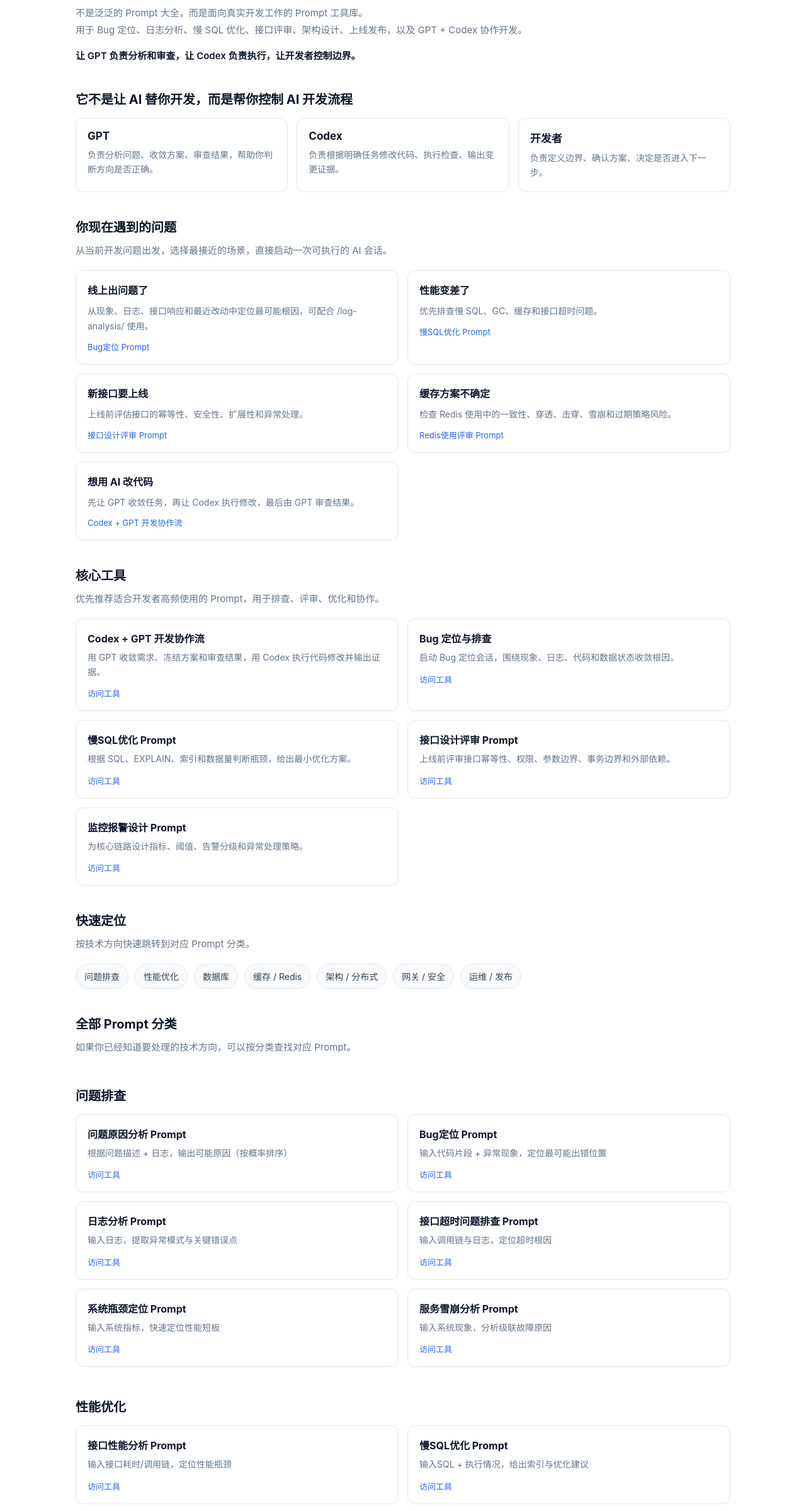
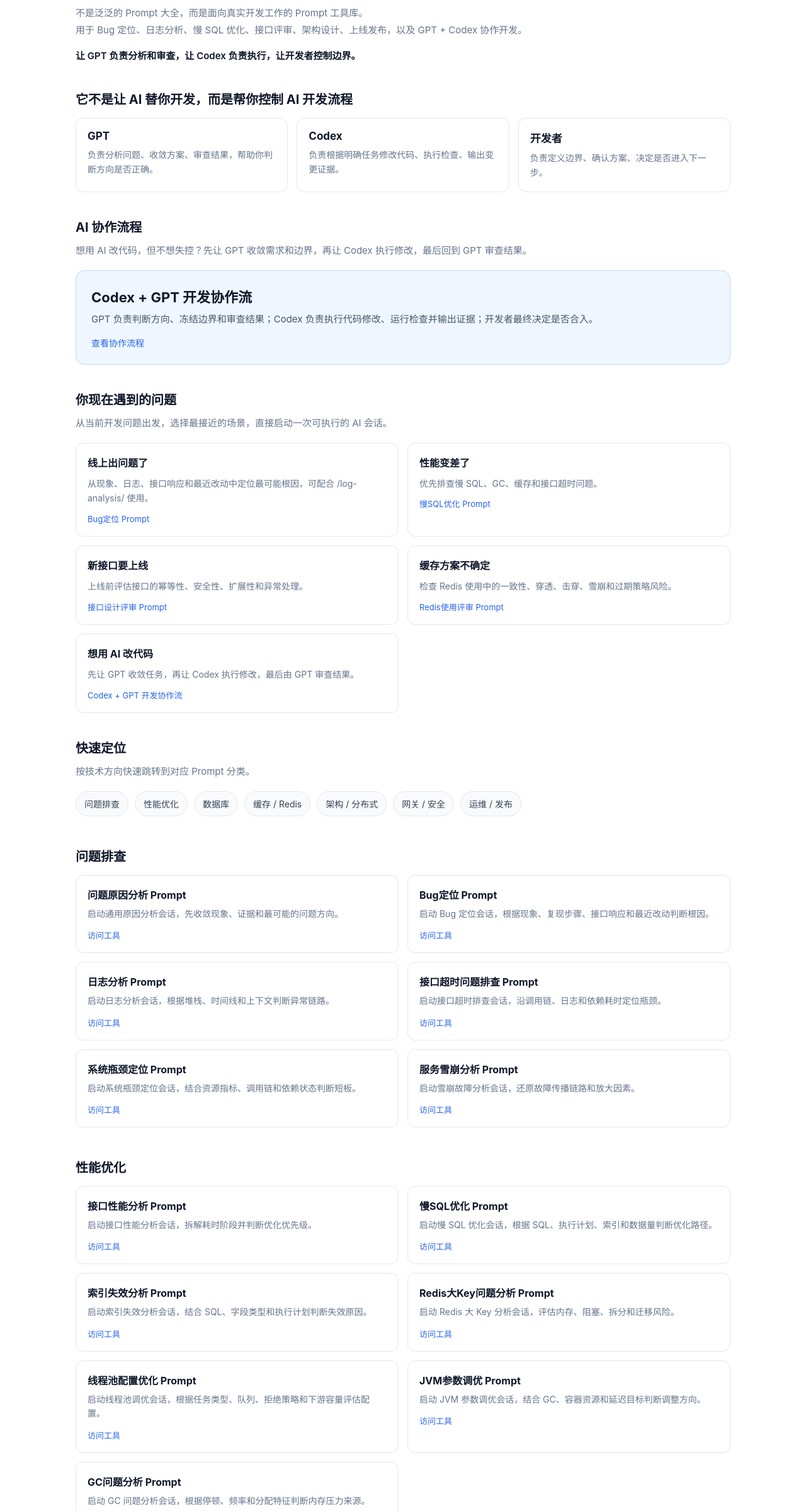
Before and after one commit to codeinsightlab/promptforge-site, a website: page index.html in a window 1280 px wide. Shown: the part 151-2550 px from the top of the page at 63% size. Drawn offline with Linux system fonts and the light colour scheme.

Commit message:
optimize homepage positioning

```diff
--- a/index.html
+++ b/index.html
@@ -118,6 +118,14 @@
       font-size: 15px;
       color: #475569;
       line-height: 1.7;
+    }
+
+    .featured em {
+      display: inline-block;
+      margin-top: 14px;
+      font-size: 14px;
+      font-style: normal;
+      color: #2563eb;
     }
 
     .path-grid {
@@ -285,6 +293,18 @@
     </section>
 
     <section>
+      <h2>AI 协作流程</h2>
+      <p class="section-desc">想用 AI 改代码，但不想失控？先让 GPT 收敛需求和边界，再让 Codex 执行修改，最后回到 GPT 审查结果。</p>
+      <div>
+        <a class="featured" href="/codex-gpt-workflow/">
+          <strong>Codex + GPT 开发协作流</strong>
+          <span>GPT 负责判断方向、冻结边界和审查结果；Codex 负责执行代码修改、运行检查并输出证据；开发者最终决定是否合入。</span>
+          <em>查看协作流程</em>
+        </a>
+      </div>
+    </section>
+
+    <section>
       <h2>你现在遇到的问题</h2>
       <p class="section-desc">从当前开发问题出发，选择最接近的场景，直接启动一次可执行的 AI 会话。</p>
       <div class="path-grid">
@@ -327,38 +347,6 @@
     </section>
 
     <section>
-      <h2>核心工具</h2>
-      <p class="section-desc">优先推荐适合开发者高频使用的 Prompt，用于排查、评审、优化和协作。</p>
-      <div class="prompt-grid">
-        <a class="prompt-card" href="/codex-gpt-workflow/">
-          <strong>Codex + GPT 开发协作流</strong>
-          <span>用 GPT 收敛需求、冻结方案和审查结果，用 Codex 执行代码修改并输出证据。</span>
-          <em>访问工具</em>
-        </a>
-        <a class="prompt-card" href="/bug-location/">
-          <strong>Bug 定位与排查</strong>
-          <span>启动 Bug 定位会话，围绕现象、日志、代码和数据状态收敛根因。</span>
-          <em>访问工具</em>
-        </a>
-        <a class="prompt-card" href="/slow-sql-optimization/">
-          <strong>慢SQL优化 Prompt</strong>
-          <span>根据 SQL、EXPLAIN、索引和数据量判断瓶颈，给出最小优化方案。</span>
-          <em>访问工具</em>
-        </a>
-        <a class="prompt-card" href="/api-design-review/">
-          <strong>接口设计评审 Prompt</strong>
-          <span>上线前评审接口幂等性、权限、参数边界、事务边界和外部依赖。</span>
-          <em>访问工具</em>
-        </a>
-        <a class="prompt-card" href="/monitoring-alert-design/">
-          <strong>监控报警设计 Prompt</strong>
-          <span>为核心链路设计指标、阈值、告警分级和异常处理策略。</span>
-          <em>访问工具</em>
-        </a>
-      </div>
-    </section>
-
-    <section>
       <h2>快速定位</h2>
       <p class="section-desc">按技术方向快速跳转到对应 Prompt 分类。</p>
       <nav class="category-nav" aria-label="快速定位 Prompt 分类">
@@ -372,42 +360,42 @@
       </nav>
     </section>
 
-    <section>
+    <!-- <section>
       <h2>全部 Prompt 分类</h2>
       <p class="section-desc">如果你已经知道要处理的技术方向，可以按分类查找对应 Prompt。</p>
-    </section>
+    </section> -->
 
     <section id="troubleshooting" class="category">
       <h2>问题排查</h2>
       <div class="prompt-grid">
         <a class="prompt-card" href="/problem-cause-analysis/">
           <strong>问题原因分析 Prompt</strong>
-          <span>根据问题描述 + 日志，输出可能原因（按概率排序）</span>
+          <span>启动通用原因分析会话，先收敛现象、证据和最可能的问题方向。</span>
           <em>访问工具</em>
         </a>
         <a class="prompt-card" href="/bug-location/">
           <strong>Bug定位 Prompt</strong>
-          <span>输入代码片段 + 异常现象，定位最可能出错位置</span>
+          <span>启动 Bug 定位会话，根据现象、复现步骤、接口响应和最近改动判断根因。</span>
           <em>访问工具</em>
         </a>
         <a class="prompt-card" href="/log-analysis/">
           <strong>日志分析 Prompt</strong>
-          <span>输入日志，提取异常模式与关键错误点</span>
+          <span>启动日志分析会话，根据堆栈、时间线和上下文判断异常链路。</span>
           <em>访问工具</em>
         </a>
         <a class="prompt-card" href="/api-timeout-analysis/">
           <strong>接口超时问题排查 Prompt</strong>
-          <span>输入调用链与日志，定位超时根因</span>
+          <span>启动接口超时排查会话，沿调用链、日志和依赖耗时定位瓶颈。</span>
           <em>访问工具</em>
         </a>
         <a class="prompt-card" href="/system-bottleneck-analysis/">
           <strong>系统瓶颈定位 Prompt</strong>
-          <span>输入系统指标，快速定位性能短板</span>
+          <span>启动系统瓶颈定位会话，结合资源指标、调用链和依赖状态判断短板。</span>
           <em>访问工具</em>
         </a>
         <a class="prompt-card" href="/service-avalanche-analysis/">
           <strong>服务雪崩分析 Prompt</strong>
-          <span>输入系统现象，分析级联故障原因</span>
+          <span>启动雪崩故障分析会话，还原故障传播链路和放大因素。</span>
           <em>访问工具</em>
         </a>
       </div>
@@ -418,37 +406,37 @@
       <div class="prompt-grid">
         <a class="prompt-card" href="/api-performance-analysis/">
           <strong>接口性能分析 Prompt</strong>
-          <span>输入接口耗时/调用链，定位性能瓶颈</span>
+          <span>启动接口性能分析会话，拆解耗时阶段并判断优化优先级。</span>
           <em>访问工具</em>
         </a>
         <a class="prompt-card" href="/slow-sql-optimization/">
           <strong>慢SQL优化 Prompt</strong>
-          <span>输入SQL + 执行情况，给出索引与优化建议</span>
+          <span>启动慢 SQL 优化会话，根据 SQL、执行计划、索引和数据量判断优化路径。</span>
           <em>访问工具</em>
         </a>
         <a class="prompt-card" href="/index-failure-analysis/">
           <strong>索引失效分析 Prompt</strong>
-          <span>输入SQL与索引，分析未命中原因</span>
+          <span>启动索引失效分析会话，结合 SQL、字段类型和执行计划判断失效原因。</span>
           <em>访问工具</em>
         </a>
         <a class="prompt-card" href="/redis-bigkey-analysis/">
           <strong>Redis大Key问题分析 Prompt</strong>
-          <span>输入数据结构，分析性能隐患</span>
+          <span>启动 Redis 大 Key 分析会话，评估内存、阻塞、拆分和迁移风险。</span>
           <em>访问工具</em>
         </a>
         <a class="prompt-card" href="/thread-pool-configuration-optimization/">
           <strong>线程池配置优化 Prompt</strong>
-          <span>输入参数与场景，优化线程池配置</span>
+          <span>启动线程池调优会话，根据任务类型、队列、拒绝策略和下游容量评估配置。</span>
           <em>访问工具</em>
         </a>
         <a class="prompt-card" href="/jvm-parameter-tuning/">
           <strong>JVM参数调优 Prompt</strong>
-          <span>根据系统表现，输出JVM调优建议</span>
+          <span>启动 JVM 参数调优会话，结合 GC、容器资源和延迟目标判断调整方向。</span>
           <em>访问工具</em>
         </a>
         <a class="prompt-card" href="/gc-problem-analysis/">
           <strong>GC问题分析 Prompt</strong>
-          <span>输入GC日志，分析频繁GC原因</span>
+          <span>启动 GC 问题分析会话，根据停顿、频率和分配特征判断内存压力来源。</span>
           <em>访问工具</em>
         </a>
       </div>
@@ -459,12 +447,12 @@
       <div class="prompt-grid">
         <a class="prompt-card" href="/database-table-design/">
           <strong>数据库表设计 Prompt</strong>
-          <span>输入业务需求，生成表结构+索引设计</span>
+          <span>启动表设计评审会话，根据业务对象、查询场景和数据增长评估表结构。</span>
           <em>访问工具</em>
         </a>
         <a class="prompt-card" href="/deadlock-troubleshooting/">
           <strong>死锁问题排查 Prompt</strong>
-          <span>输入日志与SQL，定位死锁成因</span>
+          <span>启动死锁排查会话，还原事务锁等待关系并收敛最小修复方案。</span>
           <em>访问工具</em>
         </a>
       </div>
@@ -475,17 +463,17 @@
       <div class="prompt-grid">
         <a class="prompt-card" href="/cache-design/">
           <strong>缓存设计 Prompt</strong>
-          <span>输入业务场景，输出缓存结构与失效策略</span>
+          <span>启动缓存设计会话，围绕 Key、TTL、一致性和失效策略收敛方案。</span>
           <em>访问工具</em>
         </a>
         <a class="prompt-card" href="/redis-usage-review/">
           <strong>Redis使用评审 Prompt</strong>
-          <span>输入使用方式，评估是否存在风险</span>
+          <span>启动 Redis 使用审查会话，评估一致性、穿透、击穿、雪崩和过期策略风险。</span>
           <em>访问工具</em>
         </a>
         <a class="prompt-card" href="/cache-breakdown-avalanche-analysis/">
           <strong>缓存击穿/雪崩分析 Prompt</strong>
-          <span>输入缓存场景，分析击穿、穿透、雪崩风险</span>
+          <span>启动缓存稳定性分析会话，判断击穿、穿透、雪崩和热点 Key 风险。</span>
           <em>访问工具</em>
         </a>
       </div>
@@ -496,27 +484,27 @@
       <div class="prompt-grid">
         <a class="prompt-card" href="/distributed-architecture-design/">
           <strong>分布式架构设计 Prompt</strong>
-          <span>输入业务规模，输出系统拆分方案</span>
+          <span>启动分布式架构评审会话，根据业务边界和调用链路收敛拆分取舍。</span>
           <em>访问工具</em>
         </a>
         <a class="prompt-card" href="/data-consistency-design/">
           <strong>数据一致性设计 Prompt</strong>
-          <span>根据业务场景设计最终一致性方案</span>
+          <span>启动一致性设计会话，围绕数据流转、失败场景和补偿机制确认边界。</span>
           <em>访问工具</em>
         </a>
         <a class="prompt-card" href="/distributed-transaction-solution/">
           <strong>分布式事务方案 Prompt</strong>
-          <span>选择并设计合适的事务方案（TCC/Saga）</span>
+          <span>启动分布式事务方案会话，评估事务边界、幂等、重试、补偿和对账。</span>
           <em>访问工具</em>
         </a>
         <a class="prompt-card" href="/mq-message-loss-troubleshooting/">
           <strong>MQ消息丢失排查 Prompt</strong>
-          <span>输入消息链路，分析丢失原因</span>
+          <span>启动 MQ 丢失排查会话，沿生产、Broker、消费和业务落库分段确认问题。</span>
           <em>访问工具</em>
         </a>
         <a class="prompt-card" href="/mq-duplicate-consumption-handling/">
           <strong>MQ重复消费处理 Prompt</strong>
-          <span>设计幂等消费与去重方案</span>
+          <span>启动重复消费处理会话，评估消费幂等、去重约束、重试和补偿策略。</span>
           <em>访问工具</em>
         </a>
       </div>
@@ -527,22 +515,22 @@
       <div class="prompt-grid">
         <a class="prompt-card" href="/gateway-rate-limit-design/">
           <strong>网关限流设计 Prompt</strong>
-          <span>设计接口限流与降级策略</span>
+          <span>启动网关限流评审会话，确认限流维度、阈值、降级和误伤控制。</span>
           <em>访问工具</em>
         </a>
         <a class="prompt-card" href="/api-security-design/">
           <strong>API安全设计 Prompt</strong>
-          <span>设计接口防刷/防攻击方案</span>
+          <span>启动 API 安全评审会话，检查鉴权、越权、重放、参数篡改和敏感信息风险。</span>
           <em>访问工具</em>
         </a>
         <a class="prompt-card" href="/api-design-review/">
           <strong>接口设计评审 Prompt</strong>
-          <span>输入接口定义，评估幂等性/安全性/扩展性</span>
+          <span>启动接口评审会话，检查幂等性、安全性、扩展性和异常处理风险。</span>
           <em>访问工具</em>
         </a>
         <a class="prompt-card" href="/permission-model-design/">
           <strong>权限模型设计 Prompt</strong>
-          <span>根据业务设计RBAC/ABAC权限体系</span>
+          <span>启动权限模型设计会话，评估角色、资源、数据权限和审计边界。</span>
           <em>访问工具</em>
         </a>
       </div>
@@ -553,17 +541,17 @@
       <div class="prompt-grid">
         <a class="prompt-card" href="/gray-release-plan/">
           <strong>灰度发布方案 Prompt</strong>
-          <span>设计灰度与回滚策略</span>
+          <span>启动灰度发布评审会话，收敛放量节奏、观察指标、暂停条件和回滚方案。</span>
           <em>访问工具</em>
         </a>
         <a class="prompt-card" href="/monitoring-alert-design/">
           <strong>监控报警设计 Prompt</strong>
-          <span>设计系统监控与告警指标</span>
+          <span>启动监控报警设计会话，确认核心指标、阈值、告警分级和处理动作。</span>
           <em>访问工具</em>
         </a>
         <a class="prompt-card" href="/logging-standard-design/">
           <strong>日志规范设计 Prompt</strong>
-          <span>输出统一日志结构与埋点规范</span>
+          <span>启动日志规范设计会话，围绕排查、审计、链路追踪和脱敏要求收敛规则。</span>
           <em>访问工具</em>
         </a>
       </div>
```
